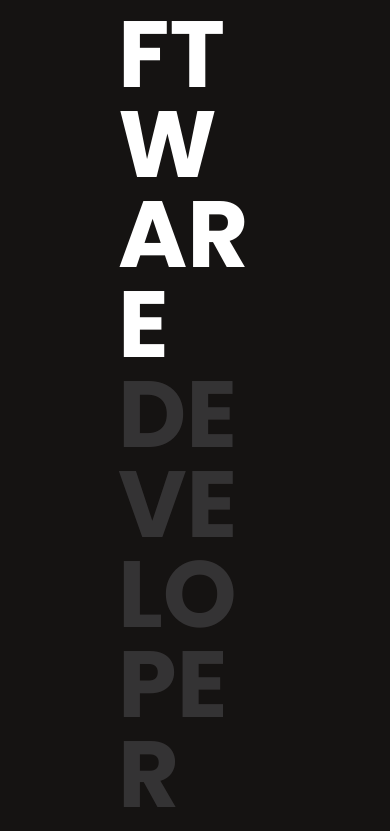
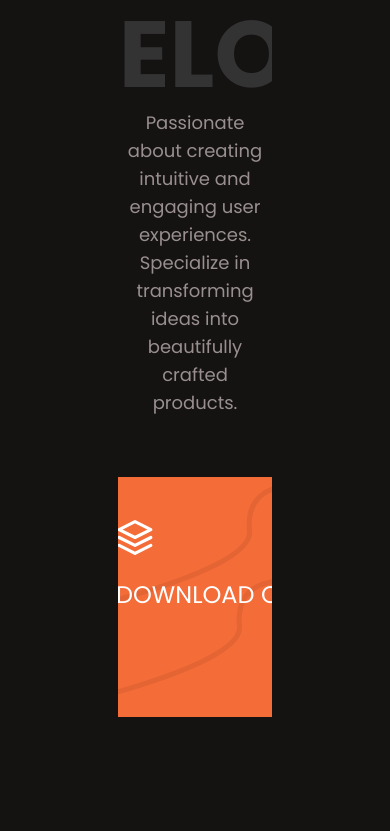
Before and after one commit to amaan-10/portfolio, a Next.js app: page / in a window 390 px wide. Shown: the part 1013-1844 px from the top of the page. Built offline with nearby package versions, Linux system fonts and the light colour scheme.

Commit message:
Info Component is now responsive

```diff
--- a/src/components/Info.js
+++ b/src/components/Info.js
@@ -6,10 +6,10 @@ const Info = () => {
   return (
     <>
       <div className="flex flex-col items-center justify-center gap-[60px] h-min overflow-hidden relative w-full">
-        <div className="flex items-start justify-center flex-none flex-col flex-nowrap gap-[10px] h-min overflow-hidden p-0 relative w-full bg-[#fff0]">
-          <div className="outline-none flex flex-col justify-start flex-shrink-0 transform-none h-auto relative w-full whitespace-pre-wrap break-words">
+        <div className="flex items-center lg:items-start justify-center flex-none flex-col flex-nowrap gap-[10px] h-min overflow-hidden p-0 relative w-full bg-[#fff0]">
+          <div className="outline-none flex flex-col  items-center lg:items-start justify-start flex-shrink-0 transform-none h-auto relative w-full whitespace-pre-wrap break-words">
             <h1
-              className="font-bold "
+              className="font-bold text-center"
               style={{ fontSize: 94, lineHeight: "90px" }}
             >
               SOFTWARE
@@ -21,12 +21,12 @@ const Info = () => {
               </p>
             </h1>
           </div>
-          <div className="outline-none flex flex-col justify-start flex-shrink-0 flex-none h-auto max-w-[480px] relative whitespace-pre-wrap w-full break-words text-lg text-gray">
+          <div className="outline-none flex flex-col text-center lg:text-left justify-start flex-shrink-0 flex-none h-auto max-w-[480px] relative whitespace-pre-wrap w-full break-words text-lg text-gray">
             Passionate about creating intuitive and engaging user experiences.
             Specialize in transforming ideas into beautifully crafted products.
           </div>
         </div>
-        <div className="flex items-center bg-[#fff0] flex-none flex-row flex-nowrap gap-[30px] h-[240px] justify-start overflow-hidden p-0 relative w-full ">
+        <div className="flex items-center bg-[#fff0] flex-none flex-row flex-nowrap gap-[30px] lg:gap-[20px] h-[240px] lg:h-[260px] justify-center lg:justify-start overflow-hidden p-0 relative w-full ">
           <ProjectsInfoCard />
           <ResumeCard />
         </div>
```
